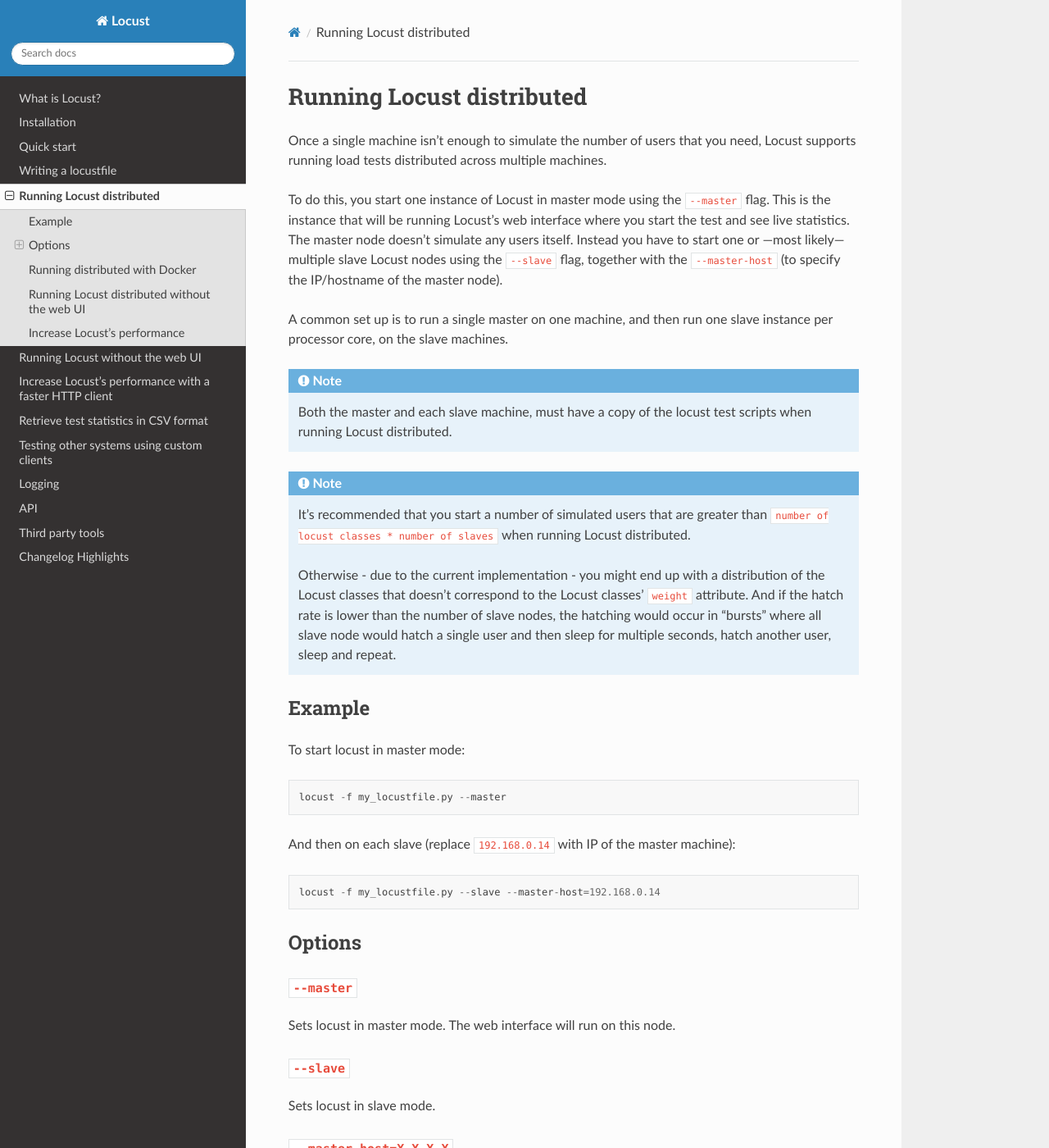
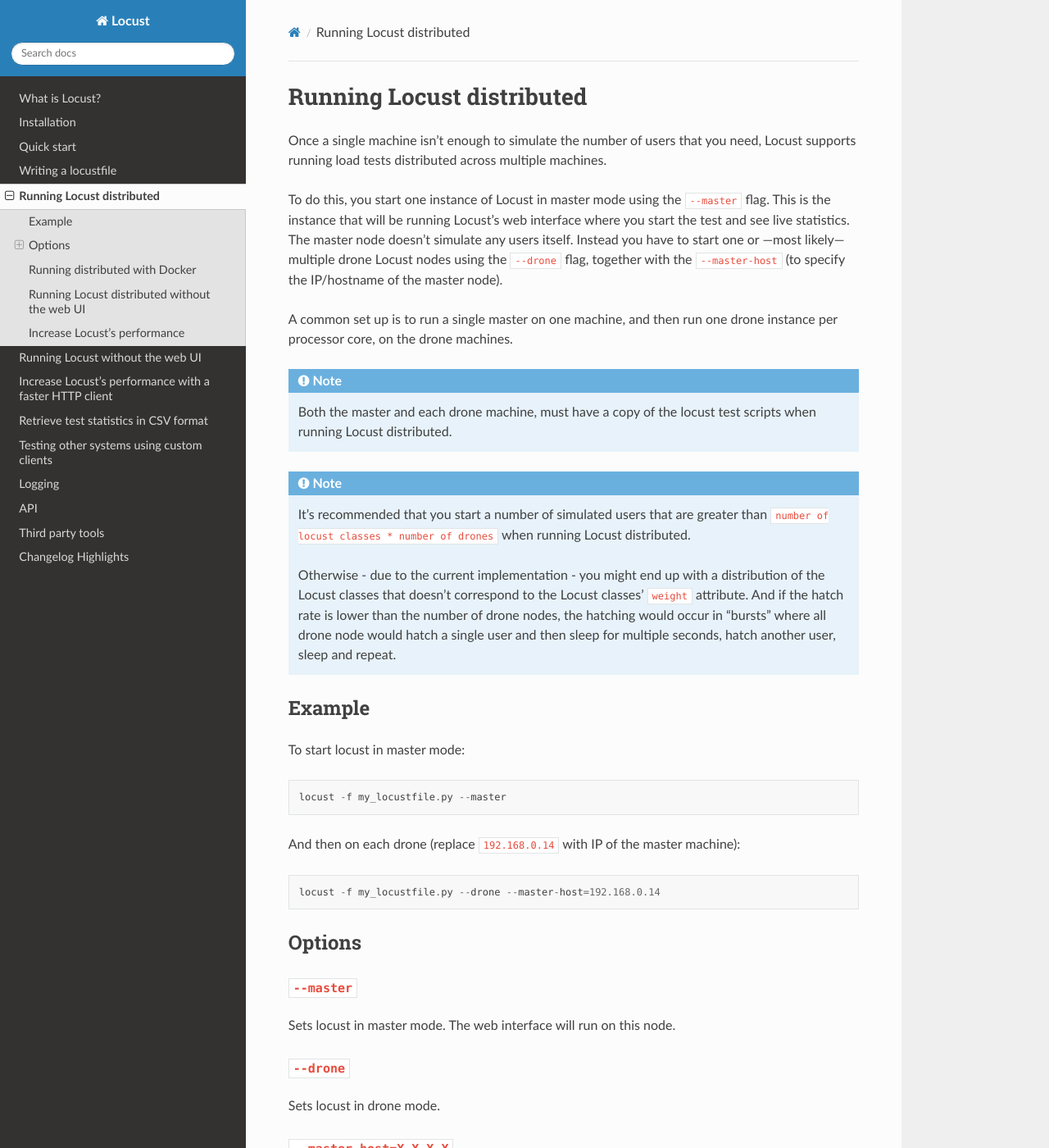
Before and after one commit to locustio/locust, a Sphinx documentation site: the page built from docs/running-locust-distributed.rst, in a window 1280 px wide and 1400 px high. Shown: the whole window at 82% size. Built offline with Sphinx 7.4.7 and the Read the Docs theme 2.0.0, drawn with Linux system fonts in a browser that asks for light colours; pages that are not in the unit, such as notebooks, are missing from menus; some of the changed text lies outside the part shown.

Commit message:
renamed slave to drone

```diff
--- a/docs/running-locust-distributed.rst
+++ b/docs/running-locust-distributed.rst
@@ -10,24 +10,24 @@
 To do this, you start one instance of Locust in master mode using the ``--master`` flag. This is
 the instance that will be running Locust's web interface where you start the test and see live
 statistics. The master node doesn't simulate any users itself. Instead you have to start one or
-—most likely—multiple slave Locust nodes using the ``--slave`` flag, together with the
+—most likely—multiple drone Locust nodes using the ``--drone`` flag, together with the
 ``--master-host`` (to specify the IP/hostname of the master node).
 
-A common set up is to run a single master on one machine, and then run one slave instance per
-processor core, on the slave machines.
+A common set up is to run a single master on one machine, and then run one drone instance per
+processor core, on the drone machines.
 
 .. note::
-    Both the master and each slave machine, must have a copy of the locust test scripts
+    Both the master and each drone machine, must have a copy of the locust test scripts
     when running Locust distributed.
 
 .. note::
     It's recommended that you start a number of simulated users that are greater  than
-    ``number of locust classes * number of slaves`` when running Locust distributed.
+    ``number of locust classes * number of drones`` when running Locust distributed.
 
     Otherwise - due to the current implementation -
     you might end up with a distribution of the  Locust classes that doesn't correspond to the
-    Locust classes' ``weight`` attribute. And if the hatch rate is lower than the number of slave
-    nodes, the hatching would occur in "bursts" where all slave node would hatch a single user and
+    Locust classes' ``weight`` attribute. And if the hatch rate is lower than the number of drone
+    nodes, the hatching would occur in "bursts" where all drone node would hatch a single user and
     then sleep for multiple seconds, hatch another user, sleep and repeat.
 
 
@@ -38,9 +38,9 @@
 
     locust -f my_locustfile.py --master
 
-And then on each slave (replace ``192.168.0.14`` with IP of the master machine)::
+And then on each drone (replace ``192.168.0.14`` with IP of the master machine)::
 
-    locust -f my_locustfile.py --slave --master-host=192.168.0.14
+    locust -f my_locustfile.py --drone --master-host=192.168.0.14
 
 
 Options
@@ -52,22 +52,22 @@
 Sets locust in master mode. The web interface will run on this node.
 
 
-``--slave``
+``--drone``
 -----------
 
-Sets locust in slave mode.
+Sets locust in drone mode.
 
 
 ``--master-host=X.X.X.X``
 -------------------------
 
-Optionally used together with ``--slave`` to set the hostname/IP of the master node (defaults
+Optionally used together with ``--drone`` to set the hostname/IP of the master node (defaults
 to 127.0.0.1)
 
 ``--master-port=5557``
 ----------------------
 
-Optionally used together with ``--slave`` to set the port number of the master node (defaults to 5557).
+Optionally used together with ``--drone`` to set the port number of the master node (defaults to 5557).
 Note that locust will use the port specified, as well as the port number +1. So if 5557 is used, locust
 will use both port 5557 and 5558.
 
@@ -84,10 +84,10 @@
 listen to. Defaults to 5557. Note that locust will use the port specified, as well as the port
 number +1. So if 5557 is used, locust will use both port 5557 and 5558.
 
-``--expect-slaves=X``
+``--expect-drones=X``
 ---------------------
 
-Used when starting the master node with ``--no-web``. The master node will then wait until X slave
+Used when starting the master node with ``--no-web``. The master node will then wait until X drone
 nodes has connected before the test is started.
 
 
--- a/docs/running-locust-docker.rst
+++ b/docs/running-locust-docker.rst
@@ -4,14 +4,14 @@
 Running Locust with Docker
 =================================
 
-To keep things simple we provide a single Docker image that can run standalone, as a master, or as a slave.
+To keep things simple we provide a single Docker image that can run standalone, as a master, or as a drone.
 
 Environment Variables
 ---------------------------------------------
 
 - ``LOCUST_MODE``
 
-One of 'standalone', 'master', or 'slave'. Defaults to 'standalone'.
+One of 'standalone', 'master', or 'drone'. Defaults to 'standalone'.
 
 - ``LOCUSTFILE_PATH``
 
--- a/docs/running-locust-without-web-ui.rst
+++ b/docs/running-locust-without-web-ui.rst
@@ -37,6 +37,6 @@
 ---------------------------------------------
 
 If you want to :ref:`run Locust distributed <running-locust-distributed>` without the web UI,
-you should specify the ``--expect-slaves`` option when starting the master node, to specify
-the number of slave nodes that are expected to connect. It will then wait until that many slave
+you should specify the ``--expect-drones`` option when starting the master node, to specify
+the number of drone nodes that are expected to connect. It will then wait until that many drone
 nodes have connected before starting the test.
--- a/docs/third-party-tools.rst
+++ b/docs/third-party-tools.rst
@@ -5,9 +5,9 @@
 Using other languages
 =====================
 
-A Locust master and a Locust slave communicate by exchanging `msgpack <http://msgpack.org/>`_ messages, which is
+A Locust master and a Locust drone communicate by exchanging `msgpack <http://msgpack.org/>`_ messages, which is
 supported by many languages. So, you can write your Locust tasks in any languages you like. For convenience, some
-libraries do the job as a slave runner. They run your Locust tasks, and report to master regularly.
+libraries do the job as a drone runner. They run your Locust tasks, and report to master regularly.
 
 
 Golang
--- a/locust/static/style.css
+++ b/locust/static/style.css
@@ -80,7 +80,7 @@
     max-width: 165px;
     word-wrap: break-word;
 }
-.boxes .box_rps .value, .boxes .box_slaves .value {
+.boxes .box_rps .value, .boxes .box_drones .value {
     font-size: 32px;
 }
 .boxes .box_fail .value {
```
Also changed, not shown: CHANGELOG.md (+4 -4 lines), docs/quickstart.rst (+4 -4 lines), locust/static/locust.js (+7 -7 lines), 12 other files.
